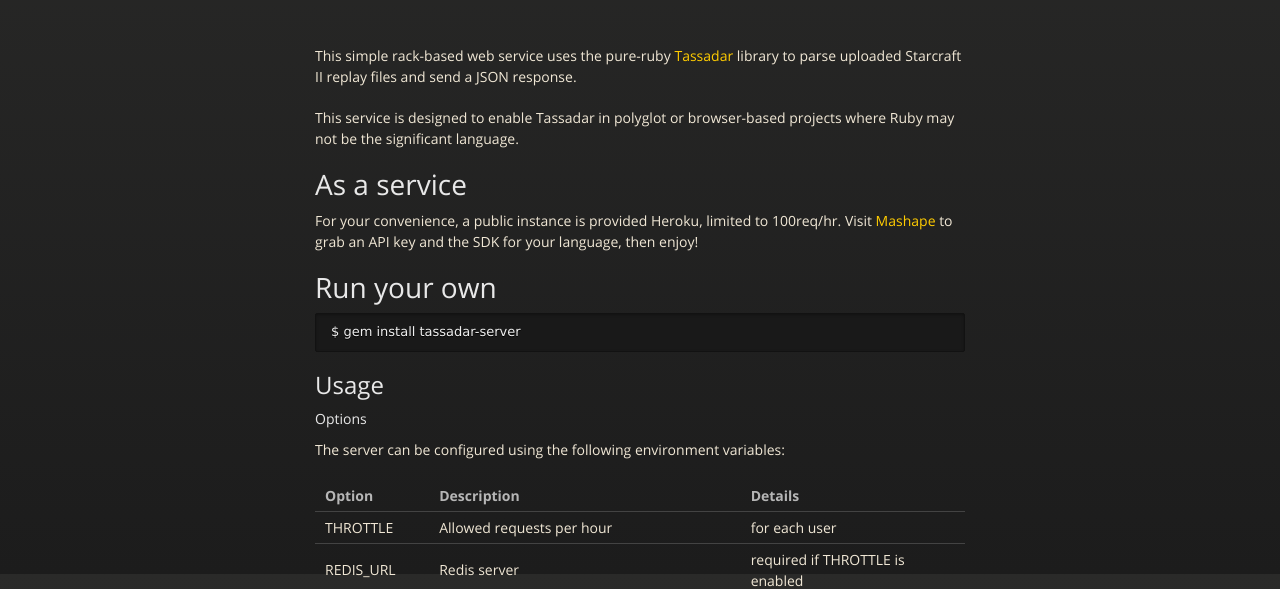
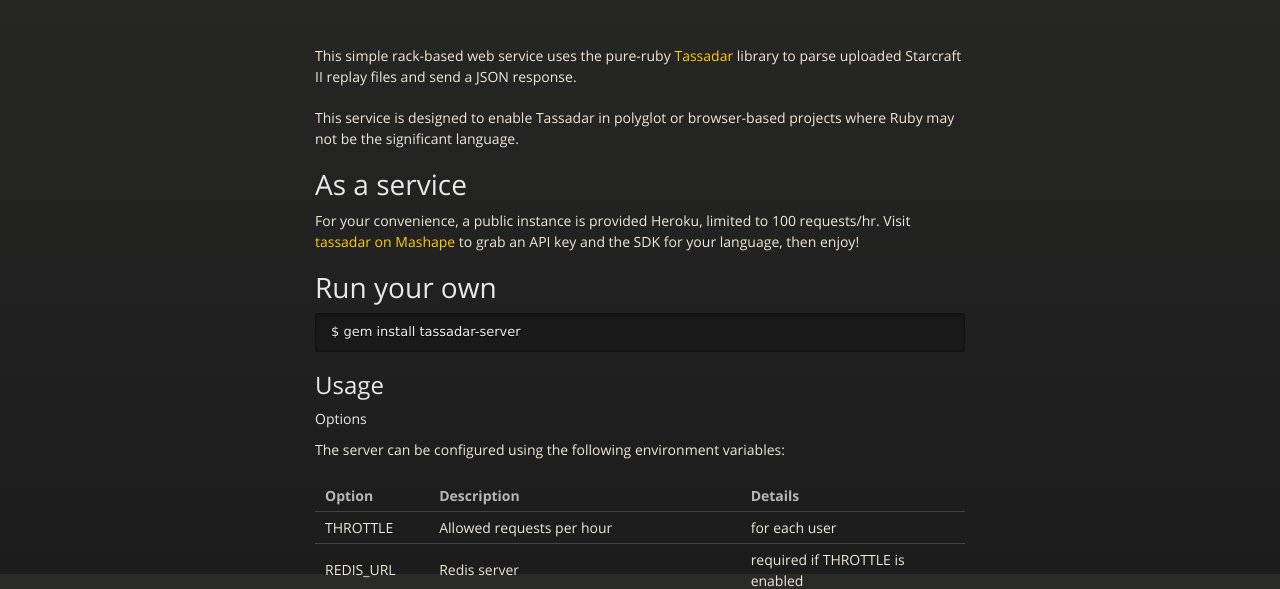
Before and after one commit to agoragames/tassadar-server, a plain HTML site: page index.html in a window 1280 px wide. Shown: the part 226-815 px from the top of the page. Drawn offline with nearby package versions, Linux system fonts and the light colour scheme.

Commit message:
Update index.html

```diff
--- a/index.html
+++ b/index.html
@@ -45,7 +45,7 @@
 
 <h1>As a service</h1>
 
-<p>For your convenience, a public instance is provided Heroku, limited to 100req/hr. Visit <a href="https://www.mashape.com/logankoester/tassadar">Mashape</a> to grab an API key and the SDK for your language, then enjoy!</p>
+<p>For your convenience, a public instance is provided Heroku, limited to 100 requests/hr. Visit <a href="https://www.mashape.com/logankoester/tassadar">tassadar on Mashape</a> to grab an API key and the SDK for your language, then enjoy!</p>
 
 <h1>Run your own</h1>
 
```
